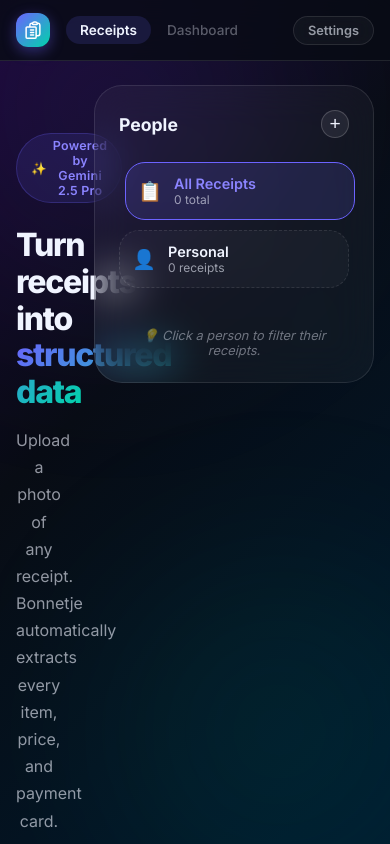
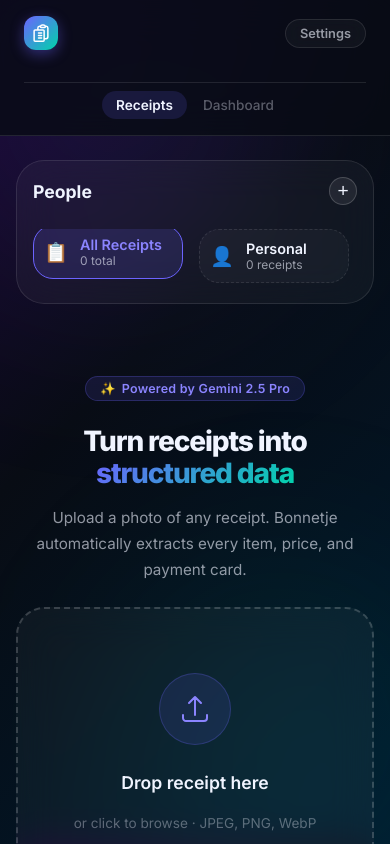
Before and after one commit to Maxhaxe/bonnetje, a React (Vite) app: page / in a window 390 px wide. Shown: the top 844 px of the page. Built offline with nearby package versions, Linux system fonts and the light colour scheme.

Commit message:
Mobile optimization

```diff
--- a/src/App.module.css
+++ b/src/App.module.css
@@ -556,10 +556,86 @@
   margin-bottom: var(--space-md);
 }
 
-/* Responsive */
+/* Mobile Responsiveness */
+@media (max-width: 900px) {
+  .navInner {
+    height: auto;
+    padding: var(--space-md) var(--space-lg);
+    flex-wrap: wrap;
+    justify-content: space-between;
+  }
+
+  .tabs {
+    order: 3;
+    width: 100%;
+    justify-content: center;
+    margin-top: var(--space-sm);
+    padding-top: var(--space-sm);
+    border-top: 1px solid var(--glass-border);
+  }
+
+  .mainLayout {
+    flex-direction: column;
+    gap: var(--space-lg);
+  }
+
+  .contentArea {
+    width: 100%;
+  }
+
+  .sidebar {
+    width: 100%;
+    position: static;
+    order: -1; /* Show people at the top on mobile */
+    padding: var(--space-md);
+  }
+
+  .peopleList {
+    flex-direction: row;
+    overflow-x: auto;
+    padding-bottom: var(--space-xs);
+    gap: var(--space-md);
+    scrollbar-width: none;
+    -ms-overflow-style: none;
+  }
+
+  .peopleList::-webkit-scrollbar {
+    display: none;
+  }
+
+  .personSlot {
+    flex-shrink: 0;
+    min-width: 150px;
+    padding: 10px;
+  }
+
+  .personSlotActive {
+    transform: translateY(-4px);
+  }
+
+  .sidebarTip {
+    display: none;
+  }
+
+  .heroTitle {
+    font-size: 2rem;
+  }
+
+  .heroSub {
+    font-size: 0.95rem;
+  }
+}
+
 @media (max-width: 600px) {
-  .navInner { gap: var(--space-md); padding: 0 var(--space-md); }
-  .logoText { display: none; }
-  .settingsBtn span { display: none; }
-  .main { padding: var(--space-lg) var(--space-md); }
+  .logoText {
+    display: none;
+  }
+
+  .heroTitle {
+    font-size: 1.75rem;
+  }
+
+  .main {
+    padding: var(--space-lg) var(--space-md);
+  }
 }
--- a/src/components/Dashboard.module.css
+++ b/src/components/Dashboard.module.css
@@ -93,18 +93,25 @@
 .bars {
   display: flex;
   flex-direction: column;
-  gap: var(--space-sm);
+  gap: var(--space-md);
 }
 
 .barRow {
   display: grid;
-  grid-template-columns: 1fr 1fr auto;
+  grid-template-columns: 100px 1fr 60px;
   align-items: center;
-  gap: var(--space-sm);
+  gap: var(--space-md);
+}
+
+@media (max-width: 600px) {
+  .barRow {
+    grid-template-columns: 80px 1fr 50px;
+    gap: var(--space-sm);
+  }
 }
 
 .barLabel {
-  font-size: 0.8rem;
+  font-size: 0.78rem;
   color: var(--text-secondary);
   white-space: nowrap;
   overflow: hidden;
@@ -112,7 +119,7 @@
 }
 
 .barTrack {
-  height: 6px;
+  height: 8px;
   background: rgba(255, 255, 255, 0.06);
   border-radius: var(--radius-full);
   overflow: hidden;
@@ -126,7 +133,7 @@
 }
 
 .barAmount {
-  font-size: 0.8rem;
+  font-size: 0.78rem;
   font-family: var(--font-mono);
   font-weight: 600;
   color: var(--text-primary);
--- a/src/components/ReceiptCard.module.css
+++ b/src/components/ReceiptCard.module.css
@@ -231,3 +231,43 @@
   margin-top: 4px;
   font-family: var(--font-mono);
 }
+
+@media (max-width: 600px) {
+  .header {
+    flex-direction: column;
+    align-items: flex-start;
+    gap: var(--space-md);
+  }
+
+  .meta {
+    width: 100%;
+    justify-content: space-between;
+  }
+
+  .badges {
+    width: 100%;
+    flex-direction: column;
+    align-items: flex-start;
+    gap: 8px;
+  }
+
+  .totalPill {
+    width: 100%;
+    justify-content: center;
+    padding: 8px var(--space-md);
+  }
+
+  .card {
+    padding: var(--space-md);
+  }
+
+  .footer {
+    flex-direction: column;
+    align-items: stretch;
+  }
+
+  .totalsGrid {
+    width: 100%;
+    min-width: 0;
+  }
+}
```
